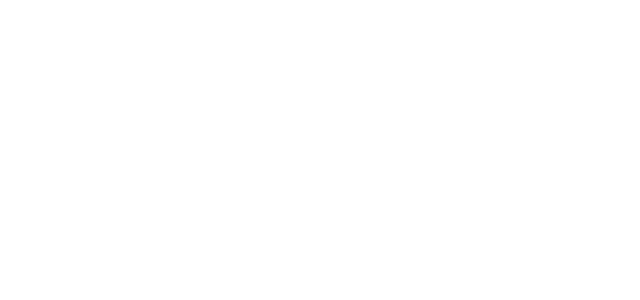
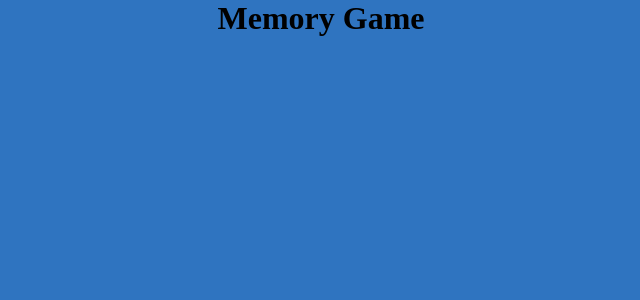
Before and after one commit to rcamach7/countries-memory-game, a React (Create React App) app: page / in a window 1280 px wide. Shown: the top 300 px of the page, without its empty margins (319-959 px from the left). Built offline with nearby package versions, Linux system fonts and the light colour scheme.

Commit message:
create custom hook that saves score if its greater than the stored high score in local storage

```diff
--- a/package.json
+++ b/package.json
@@ -3,6 +3,9 @@
   "version": "0.1.0",
   "private": true,
   "dependencies": {
+    "@emotion/react": "^11.9.0",
+    "@emotion/styled": "^11.8.1",
+    "@mui/material": "^5.7.0",
     "@testing-library/jest-dom": "^5.16.4",
     "@testing-library/react": "^13.2.0",
     "@testing-library/user-event": "^13.5.0",
@@ -13,6 +16,7 @@
     "react": "^18.1.0",
     "react-dom": "^18.1.0",
     "react-scripts": "5.0.1",
+    "sass": "^1.51.0",
     "typescript": "^4.6.4",
     "web-vitals": "^2.1.4"
   },
--- a/src/App.tsx
+++ /dev/null
@@ -1,7 +0,0 @@
-import React from "react";
-
-function App() {
-  return <div className="App"></div>;
-}
-
-export default App;
--- /dev/null
+++ b/src/Home.tsx
@@ -0,0 +1,15 @@
+import React from "react";
+import { useScoreHistory } from "./hooks/useScoreHistory";
+import "./styles/Home.scss";
+
+export const Home: React.FC = () => {
+  const [score, setScore] = useScoreHistory();
+
+  return (
+    <div className="Home">
+      <header>
+        <h1>Memory Game</h1>
+      </header>
+    </div>
+  );
+};
--- /dev/null
+++ b/src/hooks/useScoreHistory.ts
@@ -0,0 +1,26 @@
+import { useState, useEffect } from "react";
+
+export const useScoreHistory = () => {
+  const [score, setScore] = useState<number>(0);
+
+  // Retrieve any stored high score.
+  useEffect(() => {
+    const retrievedHighScore: string | null = localStorage.getItem("highScore");
+    if (retrievedHighScore) {
+      setScore(Number.parseInt(retrievedHighScore));
+    }
+  }, []);
+
+  // Update stored highScore if current score is greater than that.
+  useEffect(() => {
+    const retrievedHighScore: string | null = localStorage.getItem("highScore");
+    if (retrievedHighScore) {
+      if (Number.parseInt(retrievedHighScore) > score) {
+        // Update stored highScore
+        localStorage.setItem("highScore", `${score}`);
+      }
+    }
+  }, [score]);
+
+  return [score, setScore];
+};
--- a/src/index.tsx
+++ b/src/index.tsx
@@ -1,12 +1,12 @@
 import React from "react";
 import ReactDOM from "react-dom/client";
-import App from "./App";
+import { Home } from "./Home";
 
 const root = ReactDOM.createRoot(
   document.getElementById("root") as HTMLElement
 );
 root.render(
   <React.StrictMode>
-    <App />
+    <Home />
   </React.StrictMode>
 );
--- /dev/null
+++ b/src/styles/Home.scss
@@ -0,0 +1,21 @@
+@import url("https://fonts.googleapis.com/css2?family=Playfair+Display&family=Roboto:wght@100&display=swap");
+
+* {
+  margin: 0;
+  padding: 0;
+  box-sizing: border-box;
+}
+
+.Home {
+  width: 100vw;
+  height: 100vh;
+  font-family: "Neucha", cursive;
+
+  background-color: #2f74c0;
+
+  display: flex;
+  flex-direction: column;
+  header {
+    align-self: center;
+  }
+}
```
Also changed, not shown: 1 other file (tests, documents, lock files or other folders).
